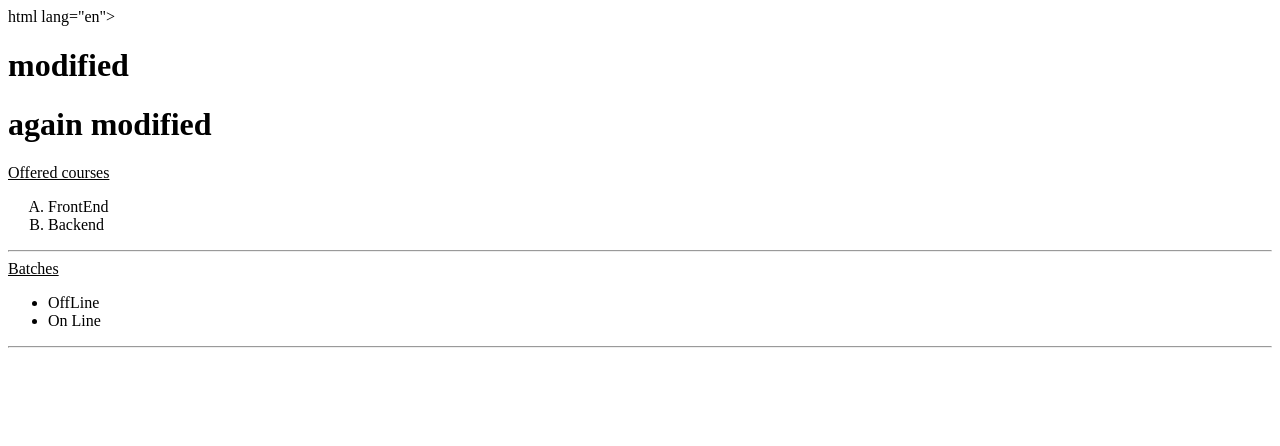
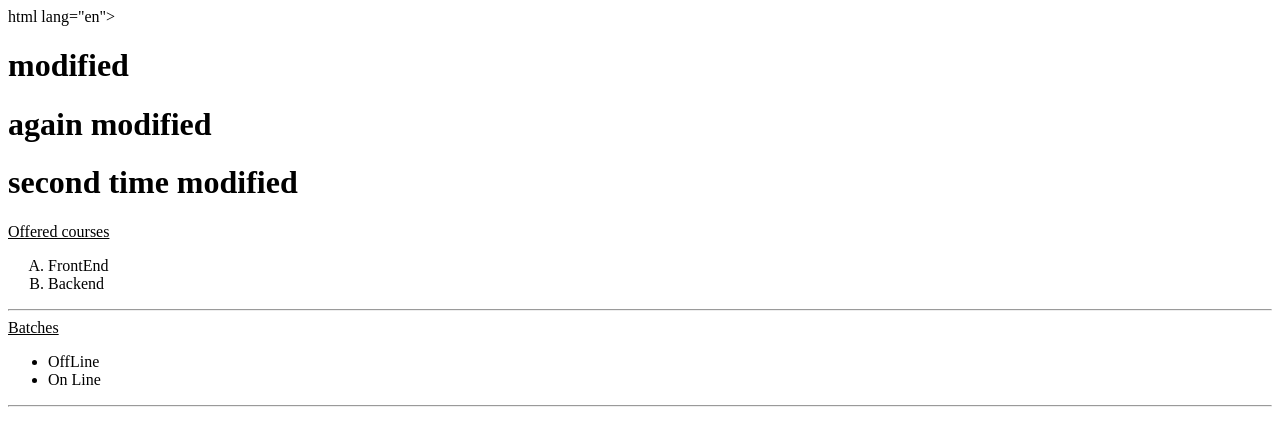
Before and after one commit to sivachandudigavalli/satyasri, a plain HTML site: page index.html in a window 1280 px wide. Drawn offline with Linux system fonts and the light colour scheme.

Commit message:
added file

```diff
--- a/index.html
+++ b/index.html
@@ -8,6 +8,7 @@ html lang="en">
 <body>
 <h1> modified </h1>
 <h1> again modified </h1>
+<h1> second time modified </h1>
     <u>Offered courses</u>
     <ol type="A">
         <li>FrontEnd</li>
```
